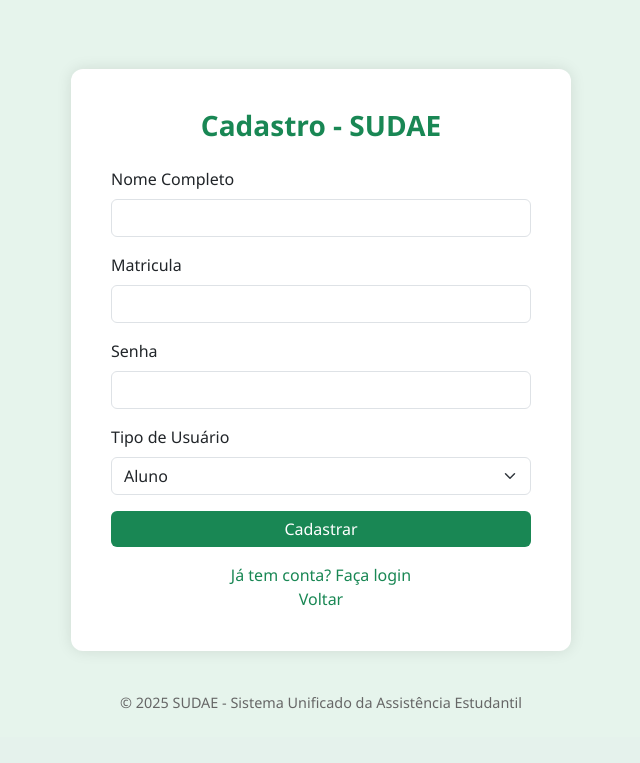
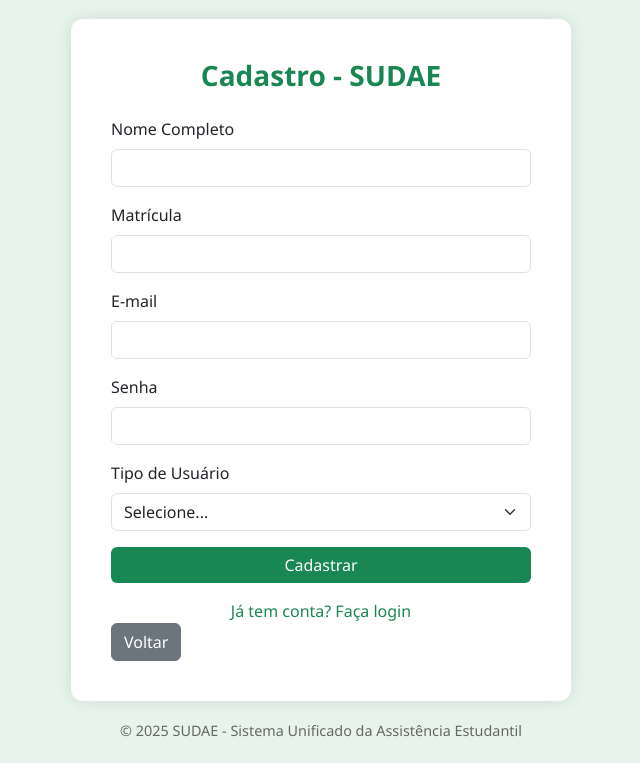
Before and after one commit to Neto0-M/TCC-PPI-SUDAE, a PHP site: page /cadastro.php in a window 1280 px wide. Shown: the part 63-826 px from the top of the page, without its empty margins (319-959 px from the left). Before the commit the page ends 772 px from the top, so only its background shows below. Run offline with PHP 8.4, Linux system fonts and the light colour scheme.

Commit message:
ajustes importantes

```diff
--- a/ATRASOS/atrasos.php
+++ b/ATRASOS/atrasos.php
@@ -3,7 +3,7 @@ include '../conexao.php'; // conexão com banco SUDAE
 
 // === FUNÇÃO PARA FORMATAR DATA ===
 function data_br($data) {
-    return date('d/m/Y', strtotime($data));
+    return date('d/m/Y H:i:s', strtotime($data));
 }
 
 // === LISTAR ALUNOS PARA O FORMULÁRIO ===
@@ -80,7 +80,7 @@ if ($_SERVER['REQUEST_METHOD'] === 'POST') {
             $subject = "Registro de atraso do aluno " . $aluno['nome'];
             $message = "Prezado(a) Professor(a) " . $professor['nome'] . ",\n\n";
             $message .= "Foi registrado um atraso para o aluno com matrícula: $matricula\n";
-            $message .= "Data: " . date('d/m/Y', strtotime($data)) . "\n";
+            $message .= "Data: " . date('d/m/Y H:i:s', strtotime($data)) . "\n";
             $message .= "Motivo: $motivo\n\n";
             $message .= "Atenciosamente,\nSistema de Registro de Atrasos";
 
@@ -169,7 +169,7 @@ a:hover { text-decoration: underline; }
                value="<?= htmlspecialchars($edit['matricula'] ?? '') ?>">
     </label><br>
     <label>Data:<br>
-        <input type="date" name="data" required value="<?= htmlspecialchars($edit['data'] ?? date('Y-m-d')) ?>">
+        <input type="datetime-local" name="data" required value="<?= htmlspecialchars($edit['data'] ?? date('d/m/Y H:i:s')) ?>">
     </label><br>
 
     <label>Professor:<br>
--- a/DASHBOARD/dashboard.php
+++ b/DASHBOARD/dashboard.php
@@ -167,7 +167,7 @@ $resAtrasosRecentes = $conexao->query($sqlAtrasosRecentes);
 
     footer {
       position: absolute;
-      bottom: 2px;
+      bottom: 1px;
       width: 100%;
       text-align: center;
       color: #666;
--- a/LOGIN/cadastro.php
+++ b/LOGIN/cadastro.php
@@ -1,35 +1,35 @@
 <?php
 include '../conexao.php';
-
 
 $mensagem = '';
 $sucesso = false;
 
-// Função para validar senha (agora com somente a exigência de 8 caracteres)
 function validarSenha($senha) {
     $erros = [];
-
     if (strlen($senha) < 8) {
         $erros[] = "A senha deve ter no mínimo 8 caracteres.";
     }
-
     return $erros;
 }
 
 if (isset($_POST['cadastrar'])) {
     $nome = $_POST['nome'];
     $matricula = $_POST['matricula'];
+    $email = $_POST['email'];
     $senhaDigitada = $_POST['senha'];
     $tipo = $_POST['tipo'];
+    $curso = $_POST['curso'] ?? null;
+    $turma = $_POST['turma'] ?? null;
+    $materia = $_POST['materia'] ?? null;
     $login = $matricula;
 
-    // Validação antes de salvar
     $errosSenha = validarSenha($senhaDigitada);
 
-    if (!empty($errosSenha)) {
+    if (!filter_var($email, FILTER_VALIDATE_EMAIL)) {
+        $mensagem = "Por favor, insira um e-mail válido.";
+    } elseif (!empty($errosSenha)) {
         $mensagem = implode("<br>", $errosSenha);
     } else {
-        // Verificar se já existe a matrícula
         $check = $conexao->prepare("SELECT matricula FROM usuario WHERE matricula = ?");
         $check->bind_param("s", $matricula);
         $check->execute();
@@ -40,9 +40,12 @@ if (isset($_POST['cadastrar'])) {
         } else {
             $senha = password_hash($senhaDigitada, PASSWORD_DEFAULT);
 
-            $sql = "INSERT INTO usuario (nome, matricula, login, senha, tipo)
-                    VALUES ('$nome', '$matricula', '$login', '$senha', '$tipo')";
-            if ($conexao->query($sql)) {
+            $sql = "INSERT INTO usuario (nome, matricula, login, senha, tipo, email, curso, turma, materia)
+                    VALUES (?, ?, ?, ?, ?, ?, ?, ?)";
+            $stmt = $conexao->prepare($sql);
+            $stmt->bind_param("ssssisss", $nome, $matricula, $login, $senha, $tipo, $email, $curso, $turma, $materia);
+
+            if ($stmt->execute()) {
                 $mensagem = "Cadastro realizado com sucesso!";
                 $sucesso = true;
             } else {
@@ -116,6 +119,17 @@ if (isset($_POST['cadastrar'])) {
     .btn-cadastrar:hover {
       background-color: #146c43;
     }
+
+    .btn-secundary{
+      text-align: center;
+    }
+
+    .btn a{
+      text-align: center;
+      text-decoration: none;
+      color: white;
+    }
+
     .form-control:focus {
       box-shadow: none;
       border-color: #198754;
@@ -128,9 +142,23 @@ if (isset($_POST['cadastrar'])) {
       text-decoration: underline;
     }
 
+  #camposAluno,
+  #camposProfessor {
+    opacity: 0;
+    max-height: 0;
+    overflow: hidden;
+    transition: all 0.5s ease;
+  }
+
+  #camposAluno.show,
+  #camposProfessor.show {
+    opacity: 1;
+    max-height: 300px;
+    margin-top: 10px;
+  }
+
     footer {
       position: absolute;
-      bottom: 2px;
       width: 100%;
       text-align: center;
       color: #666;
@@ -166,39 +194,67 @@ if (isset($_POST['cadastrar'])) {
           <label for="nome" class="form-label">Nome Completo</label>
           <input type="text" name="nome" class="form-control" required>
         </div>
+
         <div class="mb-3">
-          <label for="matricula" class="form-label">Matricula</label>
+          <label for="matricula" class="form-label">Matrícula</label>
           <input type="text" name="matricula" class="form-control" required
-                 pattern=".{10,}"
-                 title="A matrícula deve ter no mínimo 10 caracteres.">
+                 pattern=".{10,}" title="A matrícula deve ter no mínimo 10 caracteres.">
         </div>
+
+        <div class="mb-3">
+          <label for="email" class="form-label">E-mail</label>
+          <input type="email" name="email" class="form-control" required>
+        </div>
+
         <div class="mb-3">
           <label for="senha" class="form-label">Senha</label>
           <input type="password" name="senha" class="form-control" required
-                 pattern=".{8,}"
-                 title="A senha deve ter no mínimo 8 caracteres.">
+                 pattern=".{8,}" title="A senha deve ter no mínimo 8 caracteres.">
         </div>
+
         <div class="mb-3">
           <label for="tipo" class="form-label">Tipo de Usuário</label>
-          <select name="tipo" class="form-select" required>
+          <select name="tipo" id="tipo" class="form-select" required>
+            <option value="">Selecione...</option>
             <option value="3">Aluno</option>
             <option value="2">Professor</option>
             <option value="1">Servidor AE</option>
           </select>
         </div>
+
+        <div id="camposAluno">
+          <div class="mb-3">
+            <label for="curso" class="form-label">Curso</label>
+            <input type="text" name="curso" class="form-control">
+          </div>
+          <div class="mb-3">
+            <label for="turma" class="form-label">Turma</label>
+            <input type="text" name="turma" class="form-control">
+          </div>
+        </div>
+
+        <div id="camposProfessor">
+          <div class="mb-3">
+            <label for="materia" class="form-label">Matéria</label>
+            <input type="text" name="materia" class="form-control">
+          </div>
+        </div>
+
         <div class="d-grid mb-3">
           <button type="submit" name="cadastrar" class="btn btn-cadastrar text-white">Cadastrar</button>
         </div>
       </form>
     <?php else: ?>
       <div class="text-center mt-3">
-        <a href="login.php" name="login" class="btn btn-success">Ir para login</a>
+        <a href="login.php" class="btn btn-success">Ir para login</a>
       </div>
     <?php endif; ?>
 
     <div class="cadastro-links text-center mt-3">
-      <a href="login.php">Já tem conta? Faça login</a>
-      <br>
+      <a href="login.php">Já tem conta? Faça login</a><br>
+    </div>
+
+    <div class="btn btn-secondary">
       <a href="../DASHBOARD/dashboard.php">Voltar</a>
     </div>
   </div>
@@ -208,6 +264,24 @@ if (isset($_POST['cadastrar'])) {
   <p>© <?= date('Y') ?> SUDAE - Sistema Unificado da Assistência Estudantil</p>
 </footer>
 
+<script>
+const tipoSelect = document.getElementById('tipo');
+const camposAluno = document.getElementById('camposAluno');
+const camposProfessor = document.getElementById('camposProfessor');
+
+tipoSelect.addEventListener('change', function() {
+  // Esconde ambos inicialmente
+  camposAluno.classList.remove('show');
+  camposProfessor.classList.remove('show');
+
+  // Mostra apenas o necessário
+  if (this.value === '3') { // aluno
+    camposAluno.classList.add('show');
+  } else if (this.value === '2') { // professor
+    camposProfessor.classList.add('show');
+  }
+});
+</script>
 <script src="https://cdn.jsdelivr.net/npm/bootstrap@5.3.2/dist/js/bootstrap.bundle.min.js"></script>
 </body>
 </html>
--- a/SUDAE_05092025.sql
+++ b/SUDAE_05092025.sql
@@ -20,8 +20,9 @@ CREATE TABLE IF NOT EXISTS `USUARIO` (
   `senha` VARCHAR(100) NOT NULL,
   `email` VARCHAR(100) NOT NULL,
   `tipo` TINYINT(4) NOT NULL COMMENT '1 - Servidor AE\n2 - Professor\n3 - Aluno',
-  `curso` VARCHAR(255) NULL DEFAULT NULL,
-  `turma` CHAR(5) NULL DEFAULT NULL COMMENT 'TI-30\nTE-20\nTA-10',
+  `curso` VARCHAR(255) NULL DEFAULT NULL, COMMENT 'Curso do aluno',
+  `turma` CHAR(5) NULL DEFAULT NULL COMMENT 'Do Aluno -30\nTE-20\nTA-10',
+  `materia` VARCHAR(45) NULL DEFAULT NULL, COMMENT 'Do Professor',
   PRIMARY KEY (`idUSUARIO`),
   UNIQUE INDEX `matricula_UNIQUE` (`matricula` ASC),
   UNIQUE INDEX `login_UNIQUE` (`login` ASC)
```
